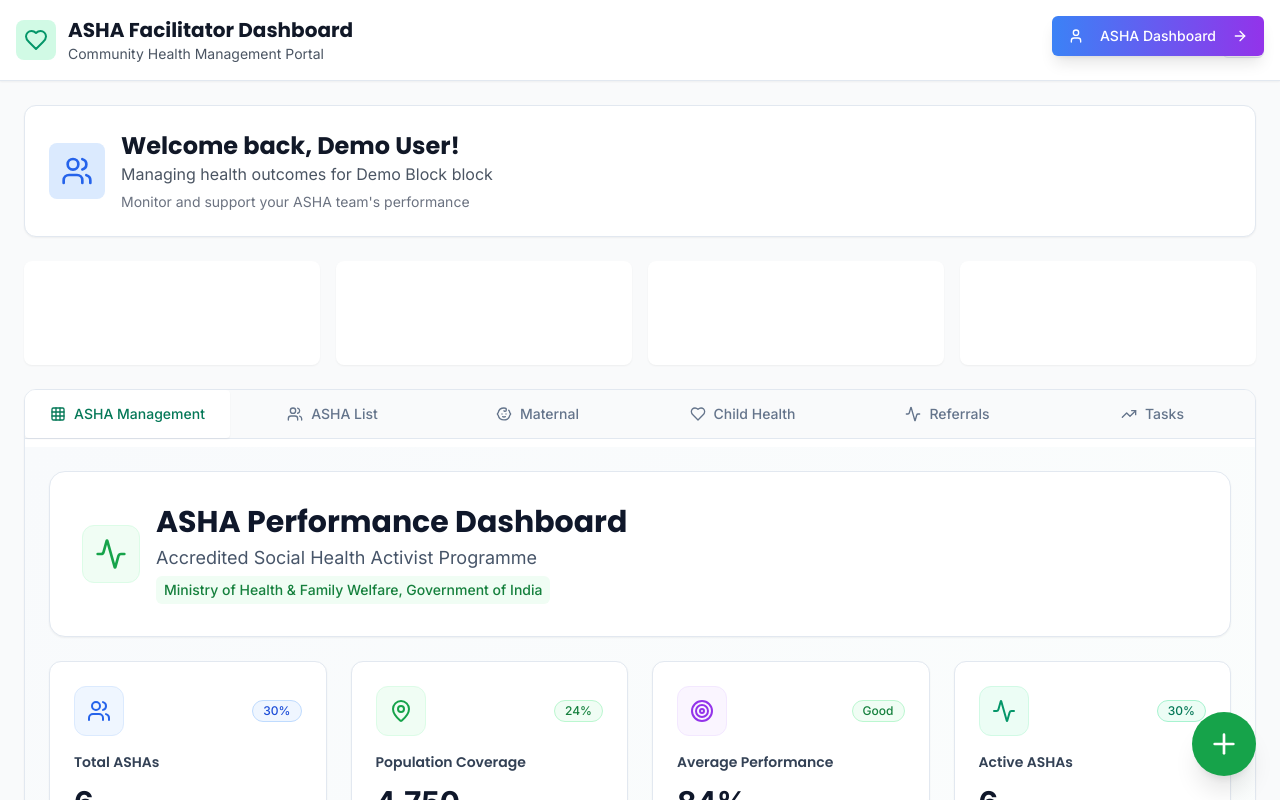
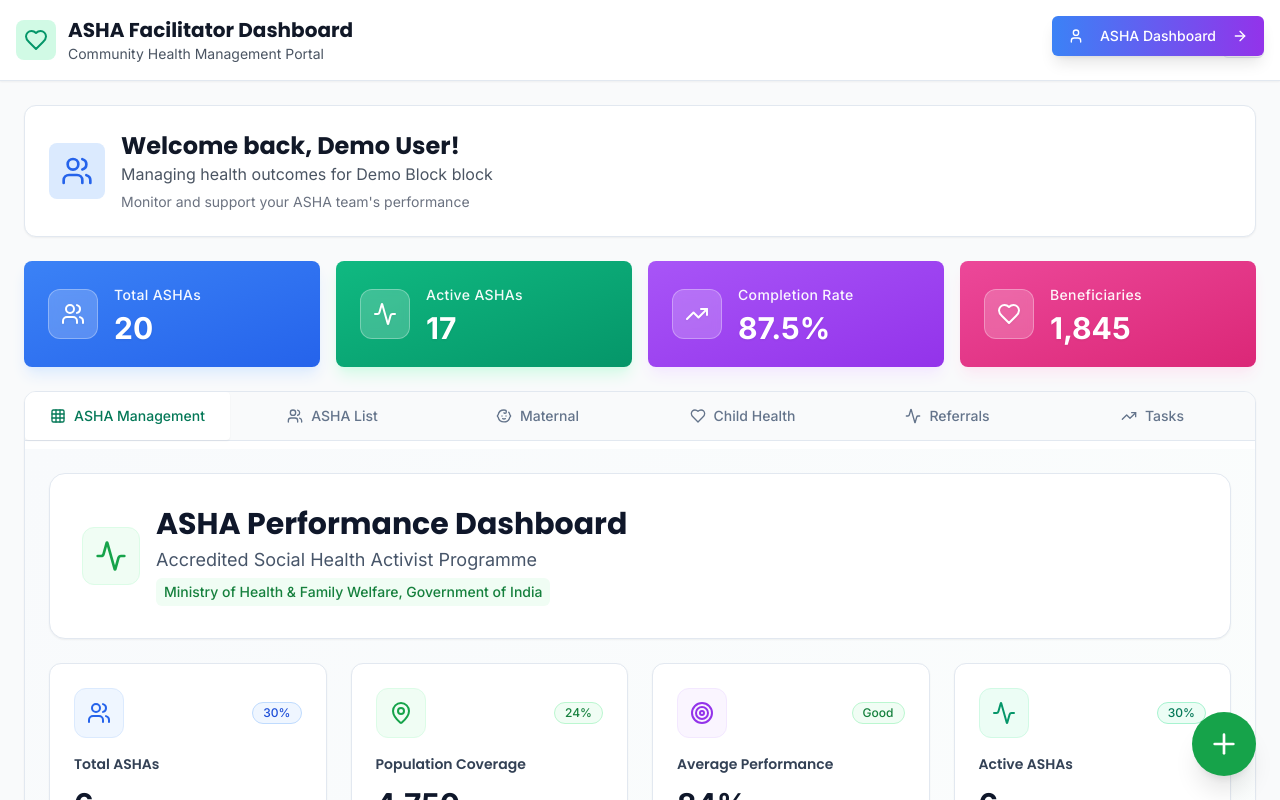
Before and after one commit to Satya24-94/asha-hub-dashboard-view, a React (Vite) app: page / in a window 1280 px wide. Shown: the top 800 px of the page. Built offline with nearby package versions, Linux system fonts and the light colour scheme.

Commit message:
Fix: Improve component visibility and styling
Adjusted colors and text styles for better visibility and a more soothing UI.

```diff
--- a/src/components/EnhancedStatsCard.tsx
+++ b/src/components/EnhancedStatsCard.tsx
@@ -26,19 +26,41 @@ export const EnhancedStatsCard = React.memo(({
     ? (isWholeNumber ? value.toString() : value.toFixed(1))
     : value;
 
+  // Define proper gradient classes with better visibility
+  const getGradientClass = (gradientName: string) => {
+    switch (gradientName) {
+      case 'blue-gradient':
+        return 'bg-gradient-to-br from-blue-500 to-blue-600 text-white shadow-blue-100';
+      case 'green-gradient':
+        return 'bg-gradient-to-br from-emerald-500 to-emerald-600 text-white shadow-emerald-100';
+      case 'purple-gradient':
+        return 'bg-gradient-to-br from-purple-500 to-purple-600 text-white shadow-purple-100';
+      case 'pink-gradient':
+        return 'bg-gradient-to-br from-pink-500 to-pink-600 text-white shadow-pink-100';
+      case 'orange-gradient':
+        return 'bg-gradient-to-br from-orange-500 to-orange-600 text-white shadow-orange-100';
+      case 'teal-gradient':
+        return 'bg-gradient-to-br from-teal-500 to-teal-600 text-white shadow-teal-100';
+      default:
+        return 'bg-gradient-to-br from-slate-500 to-slate-600 text-white shadow-slate-100';
+    }
+  };
+
   return (
     <TooltipProvider>
       <Tooltip>
         <TooltipTrigger asChild>
-          <Card className={`${gradient} border-0 shadow-sm hover:shadow-md transition-all duration-200 cursor-pointer`}>
+          <Card className={`${getGradientClass(gradient)} border-0 shadow-lg hover:shadow-xl transition-all duration-300 cursor-pointer transform hover:scale-105`}>
             <CardContent className="p-6">
               <div className="flex items-center space-x-4">
-                <div className="p-3 bg-white/20 rounded-lg backdrop-blur-sm">
-                  <Icon className={`h-6 w-6 ${iconColor}`} />
+                <div className="p-3 bg-white/20 rounded-xl backdrop-blur-sm border border-white/30">
+                  <Icon className="h-6 w-6 text-white drop-shadow-sm" />
                 </div>
                 <div className="flex-1">
-                  <p className="text-sm text-white/90 font-medium mb-1">{title}</p>
-                  <p className="text-2xl font-bold text-white">
+                  <p className="text-sm text-white/95 font-medium mb-2 tracking-wide">
+                    {title}
+                  </p>
+                  <p className="text-3xl font-bold text-white drop-shadow-sm leading-none">
                     {formattedValue}
                   </p>
                 </div>
@@ -46,8 +68,8 @@ export const EnhancedStatsCard = React.memo(({
             </CardContent>
           </Card>
         </TooltipTrigger>
-        <TooltipContent>
-          <p>{title}: {formattedValue}</p>
+        <TooltipContent className="bg-white border border-gray-200 shadow-lg">
+          <p className="text-gray-800 font-medium">{title}: {formattedValue}</p>
         </TooltipContent>
       </Tooltip>
     </TooltipProvider>
```
